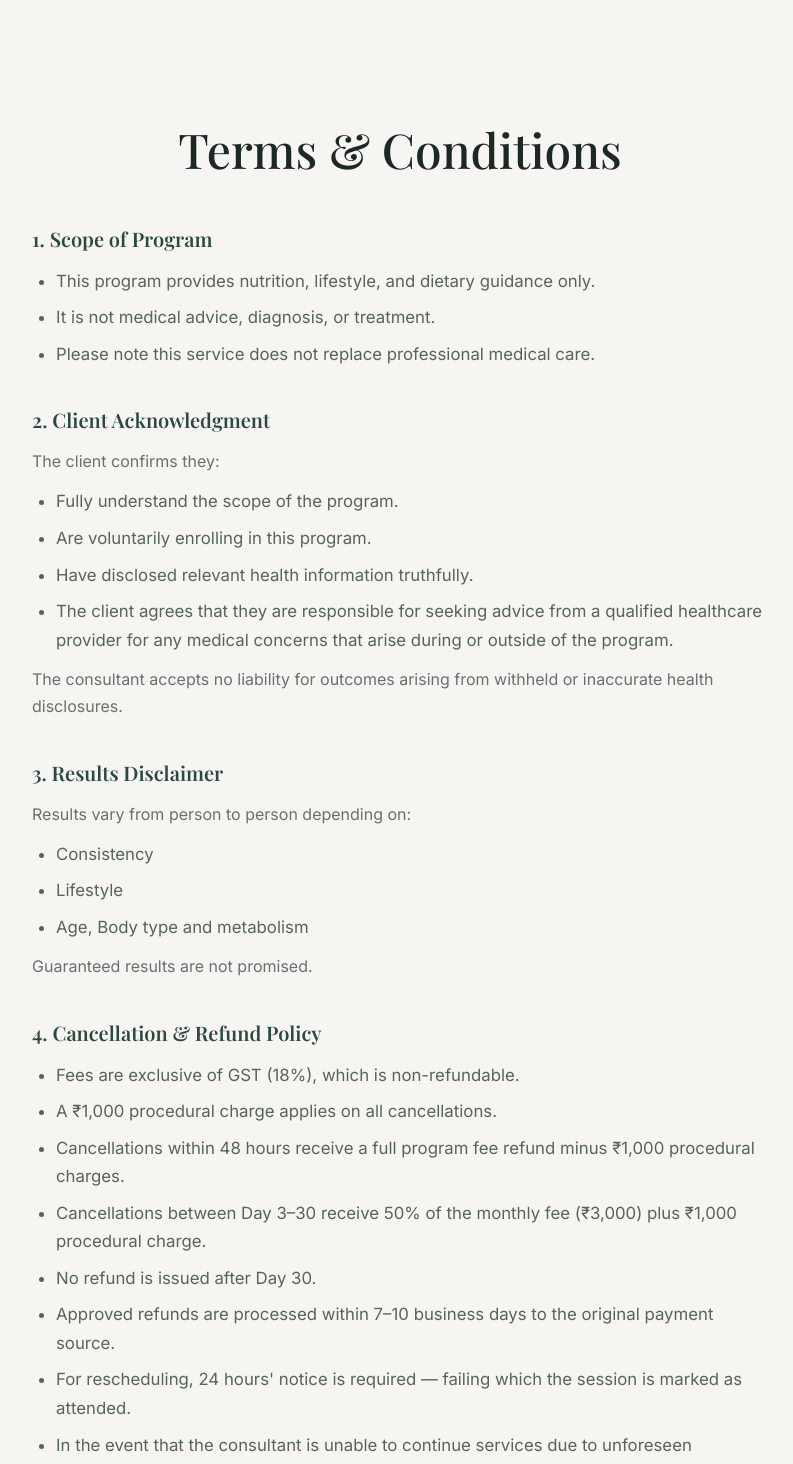
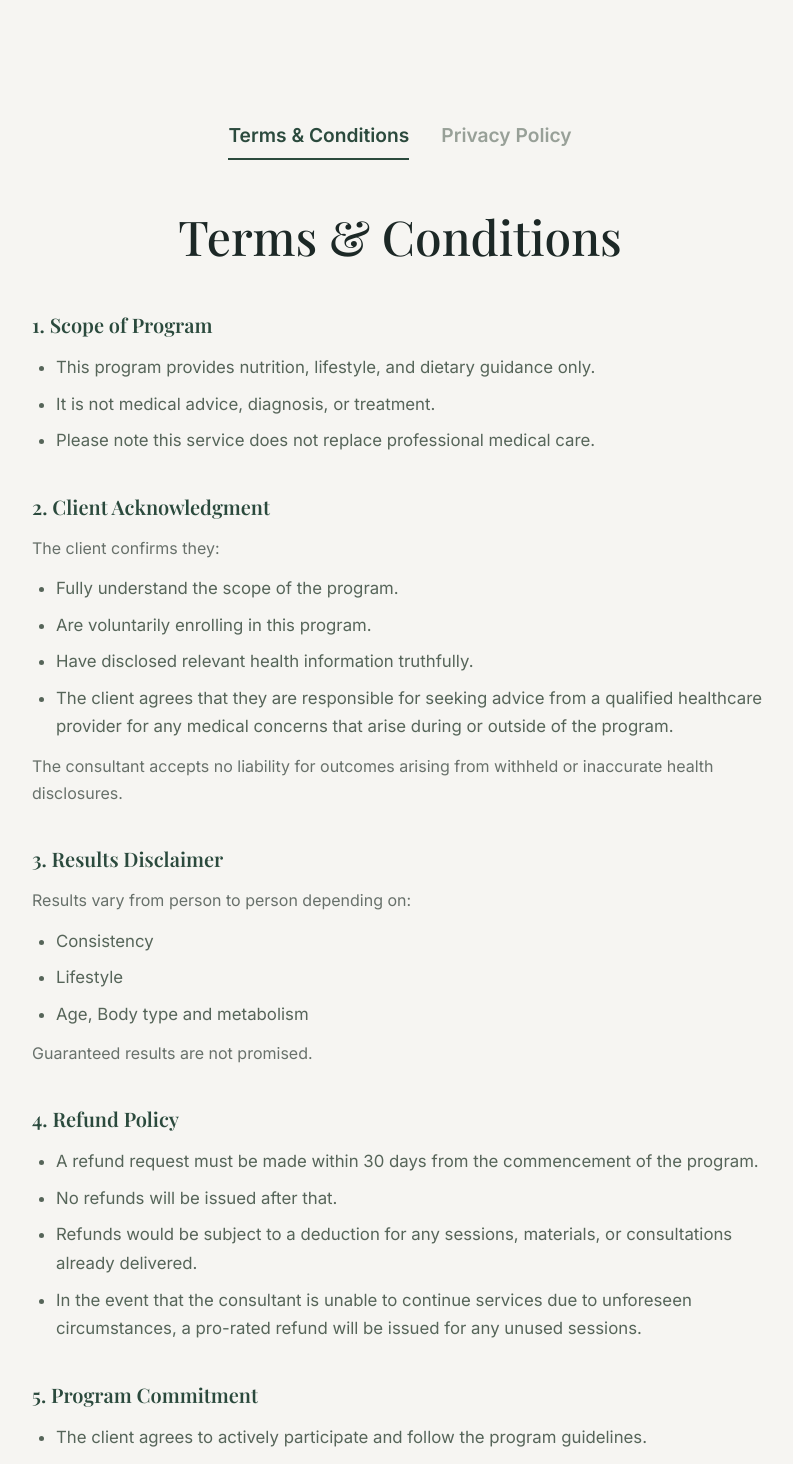
Before and after one commit to jithindevoffice-hue/nutrition-websie, a React (Vite) app: page /terms-conditions in a window 1280 px wide. Shown: the part 140-1604 px from the top of the page, without its empty margins (240-1033 px from the left). Built offline with nearby package versions, Linux system fonts and the light colour scheme; a web font is replaced by a local one.

Commit message:
feat: add navigation tabs and Privacy Policy content to PrivacyPolicyPage

```diff
--- a/src/pages/PrivacyPolicyPage.tsx
+++ b/src/pages/PrivacyPolicyPage.tsx
@@ -1,12 +1,41 @@
+import { Link, useLocation } from 'react-router-dom';
 import { Navbar } from '../components/Navbar';
 import { Footer } from '../components/Footer';
 
 export const PrivacyPolicyPage = () => {
+    const location = useLocation();
+    const isPrivacyPolicy = location.pathname === '/privacy-policy';
+
     return (
         <div className="page-wrapper" style={{ backgroundColor: '#f6f5f2', minHeight: '100vh', display: 'flex', flexDirection: 'column' }}>
             <Navbar />
             <main className="content-main" style={{ paddingTop: '160px', paddingBottom: '100px', flex: 1 }}>
                 <div className="container" style={{ maxWidth: '800px', margin: '0 auto', padding: '0 2rem', color: 'var(--color-primary)' }}>
+
+                    {/* Navigation Tabs */}
+                    <div style={{ display: 'flex', justifyContent: 'center', gap: '2rem', marginBottom: '3rem' }}>
+                        <Link to="/terms-conditions" style={{
+                            fontSize: '1.2rem',
+                            fontWeight: 600,
+                            textDecoration: 'none',
+                            color: !isPrivacyPolicy ? 'var(--color-primary)' : 'rgba(57, 75, 62, 0.5)',
+                            borderBottom: !isPrivacyPolicy ? '2px solid var(--color-primary)' : '2px solid transparent',
+                            paddingBottom: '0.5rem',
+                            transition: 'all 0.2s ease'
+                        }}>Terms & Conditions</Link>
+                        <Link to="/privacy-policy" style={{
+                            fontSize: '1.2rem',
+                            fontWeight: 600,
+                            textDecoration: 'none',
+                            color: isPrivacyPolicy ? 'var(--color-primary)' : 'rgba(57, 75, 62, 0.5)',
+                            borderBottom: isPrivacyPolicy ? '2px solid var(--color-primary)' : '2px solid transparent',
+                            paddingBottom: '0.5rem',
+                            transition: 'all 0.2s ease'
+                        }}>Privacy Policy</Link>
+                    </div>
+
+                    {!isPrivacyPolicy ? (
+                        <>
                             <h1 style={{ fontSize: '3rem', fontFamily: 'var(--font-serif)', marginBottom: '3rem', textAlign: 'center' }}>Terms & Conditions</h1>
 
                             <div style={{ display: 'flex', flexDirection: 'column', gap: '2.5rem', lineHeight: '1.7', fontSize: '1.05rem', color: 'rgba(57, 75, 62, 0.85)' }}>
@@ -43,15 +72,11 @@ export const PrivacyPolicyPage = () => {
                                 </section>
 
                                 <section>
-                            <h3 style={{ fontSize: '1.25rem', marginBottom: '1rem', fontWeight: 600, color: 'var(--color-primary)' }}>4. Cancellation & Refund Policy</h3>
+                                    <h3 style={{ fontSize: '1.25rem', marginBottom: '1rem', fontWeight: 600, color: 'var(--color-primary)' }}>4. Refund Policy</h3>
                                     <ul style={{ paddingLeft: '1.5rem', display: 'flex', flexDirection: 'column', gap: '0.5rem', listStyleType: 'disc' }}>
-                                <li>Fees are exclusive of GST (18%), which is non-refundable.</li>
-                                <li>A ₹1,000 procedural charge applies on all cancellations.</li>
-                                <li>Cancellations within 48 hours receive a full program fee refund minus ₹1,000 procedural charges.</li>
-                                <li>Cancellations between Day 3–30 receive 50% of the monthly fee (₹3,000) plus ₹1,000 procedural charge.</li>
-                                <li>No refund is issued after Day 30.</li>
-                                <li>Approved refunds are processed within 7–10 business days to the original payment source.</li>
-                                <li>For rescheduling, 24 hours' notice is required — failing which the session is marked as attended.</li>
+                                        <li>A refund request must be made within 30 days from the commencement of the program.</li>
+                                        <li>No refunds will be issued after that.</li>
+                                        <li>Refunds would be subject to a deduction for any sessions, materials, or consultations already delivered.</li>
                                         <li>In the event that the consultant is unable to continue services due to unforeseen circumstances, a pro-rated refund will be issued for any unused sessions.</li>
                                     </ul>
                                 </section>
@@ -91,6 +116,20 @@ export const PrivacyPolicyPage = () => {
                                     </ul>
                                 </section>
                             </div>
+                        </>
+                    ) : (
+                        <>
+                            <h1 style={{ fontSize: '3rem', fontFamily: 'var(--font-serif)', marginBottom: '3rem', textAlign: 'center' }}>Privacy Policy</h1>
+
+                            <div style={{ display: 'flex', flexDirection: 'column', gap: '2.5rem', lineHeight: '1.7', fontSize: '1.05rem', color: 'rgba(57, 75, 62, 0.85)' }}>
+                                <section>
+                                    <h3 style={{ fontSize: '1.25rem', marginBottom: '1rem', fontWeight: 600, color: 'var(--color-primary)' }}>Confidentiality & Privacy</h3>
+                                    <p>All personal and health-related information shared by the client will be treated with strict confidentiality. Client data will not be disclosed to any third party without the client’s permission.</p>
+                                    <p style={{ marginTop: '0.75rem' }}>By enrolling, the client consents to communication via email, WhatsApp, or other agreed platforms for the purposes of delivering the program.</p>
+                                </section>
+                            </div>
+                        </>
+                    )}
                 </div>
             </main>
             <Footer />
```
Lines whose indentation alone changed are shown as unchanged.
